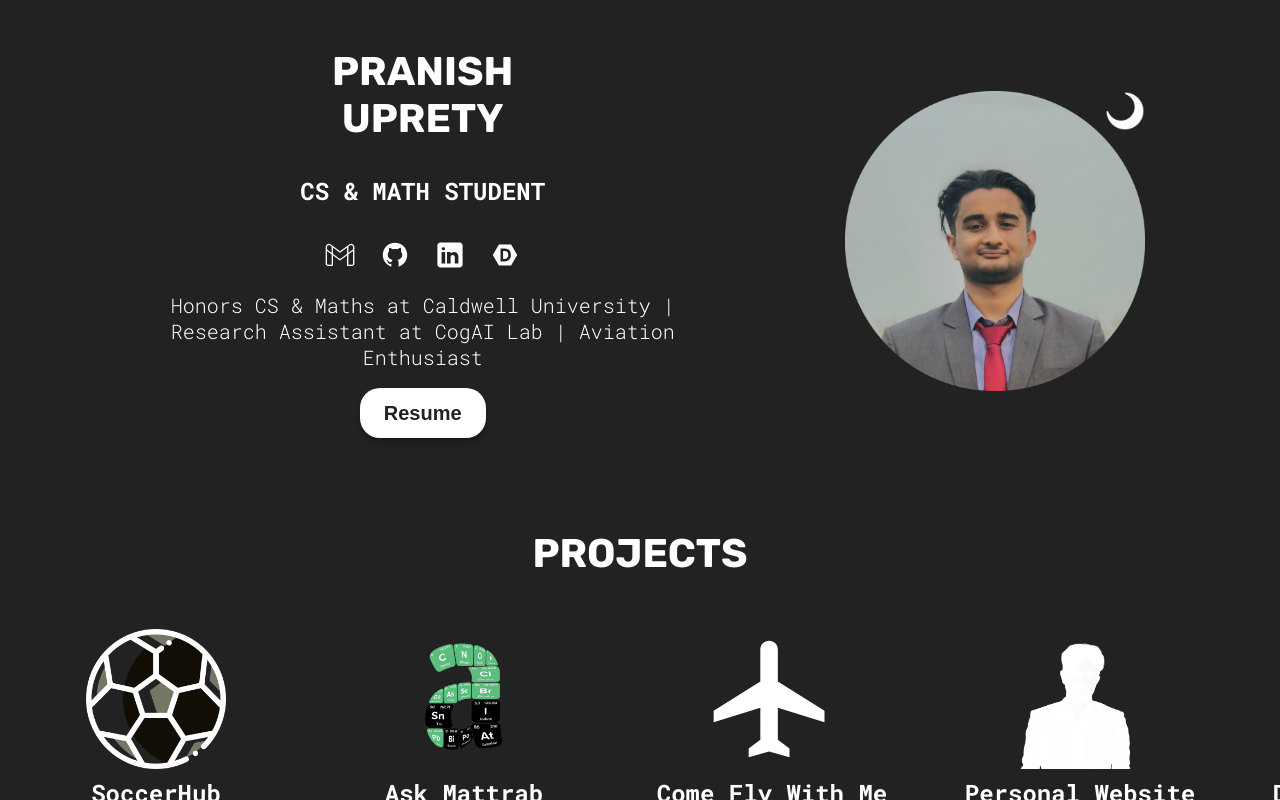
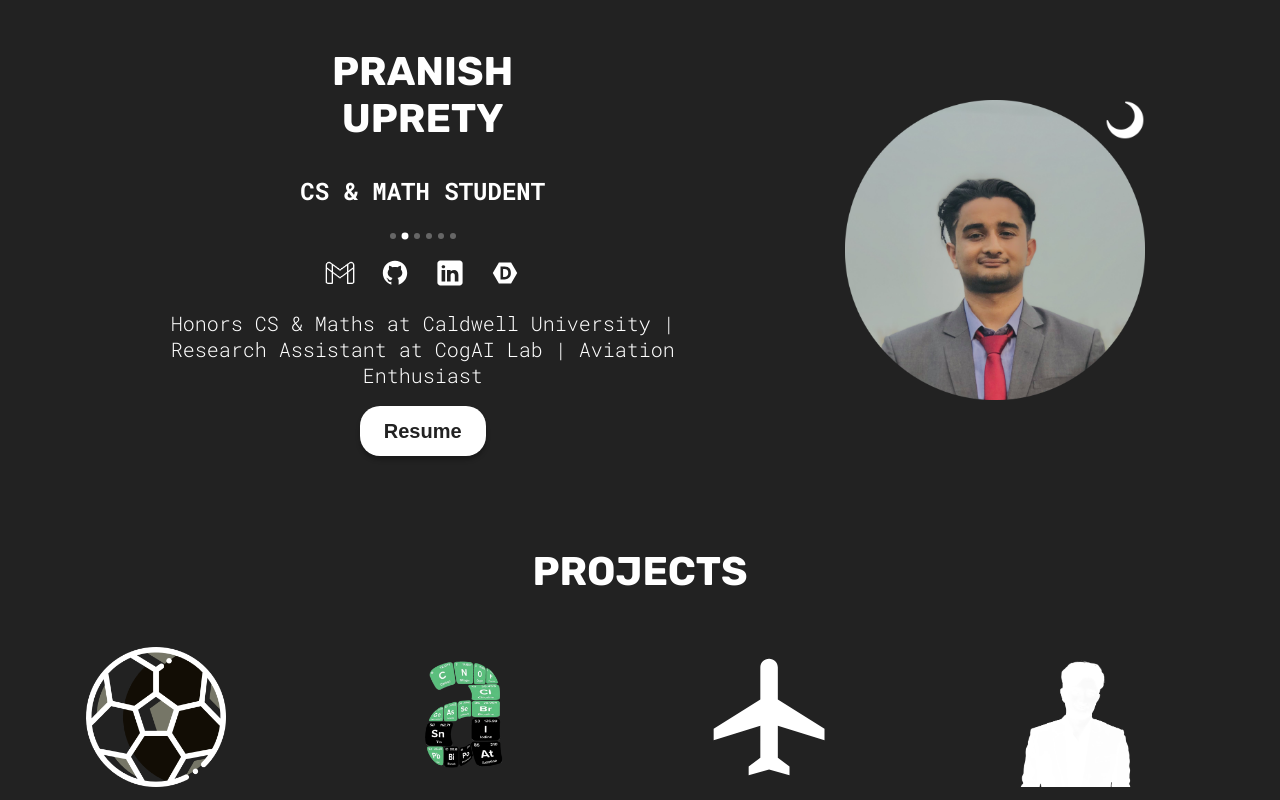
Before and after one commit to pranishuprety/personal-react-website, a React (Vite) app: page / in a window 1280 px wide. Shown: the top 800 px of the page. Built offline with nearby package versions, Linux system fonts and the light colour scheme.

Commit message:
Make rotating subtitle clearer and replace Astronomy with Teaching Assistant

```diff
--- a/src/sections/Hero/Hero.jsx
+++ b/src/sections/Hero/Hero.jsx
@@ -20,7 +20,7 @@ const ROTATING_TITLES = [
 	'UNDERGRADUATE RESEARCHER',
 	'TUTOR',
 	'AVIATION ENTHUSIAST',
-	'ASTRONOMY ENTHUSIAST',
+	'TEACHING ASSISTANT',
 ];
 
 function Hero() {
@@ -45,7 +45,7 @@ function Hero() {
 			window.setTimeout(() => {
 				setTitleIndex((current) => (current + 1) % ROTATING_TITLES.length);
 				setFadeIn(true);
-			}, 280);
+			}, 450);
 		}, 3500);
 
 		return () => clearInterval(interval);
@@ -70,7 +70,16 @@ function Hero() {
 					<br />
 					Uprety
 				</h1>
-				<h2 className={`${styles.subtitle} ${fadeIn ? styles.subtitleVisible : styles.subtitleHidden}`}>{subtitle}</h2>
+				<div className={styles.subtitleBlock}>
+					<h2 className={`${styles.subtitle} ${fadeIn ? styles.subtitleVisible : styles.subtitleHidden}`}>{subtitle}</h2>
+					{!reduceMotion && (
+						<div className={styles.subtitleDots} aria-hidden="true">
+							{ROTATING_TITLES.map((title, index) => (
+								<span key={title} className={index === titleIndex ? styles.dotActive : styles.dot} />
+							))}
+						</div>
+					)}
+				</div>
 				<span>
 					<a href="mailto:pranishuprety7@gmail.com" aria-label="Email">
 						<img src={emailIcon} alt="" />
--- a/src/sections/Hero/HeroStyles.module.css
+++ b/src/sections/Hero/HeroStyles.module.css
@@ -79,6 +79,14 @@
 	cursor: pointer;
 }
 
+.subtitleBlock {
+	display: flex;
+	flex-direction: column;
+	align-items: center;
+	gap: 10px;
+	width: 100%;
+}
+
 .subtitle {
 	min-height: 2.8em;
 	display: flex;
@@ -87,7 +95,7 @@
 	max-width: 22ch;
 	margin: 0 auto;
 	line-height: 1.25;
-	transition: opacity 280ms ease;
+	transition: opacity 450ms ease;
 }
 
 .subtitleVisible {
@@ -96,6 +104,30 @@
 
 .subtitleHidden {
 	opacity: 0;
+}
+
+.subtitleDots {
+	display: flex;
+	gap: 6px;
+	align-items: center;
+	justify-content: center;
+	min-height: 8px;
+}
+
+.dot,
+.dotActive {
+	width: 6px;
+	height: 6px;
+	border-radius: 50%;
+	background-color: var(--footer-text-color);
+	opacity: 0.45;
+	transition: opacity 200ms ease, transform 200ms ease, background-color 200ms ease;
+}
+
+.dotActive {
+	opacity: 1;
+	background-color: var(--text-color);
+	transform: scale(1.15);
 }
 
 .description {
```
